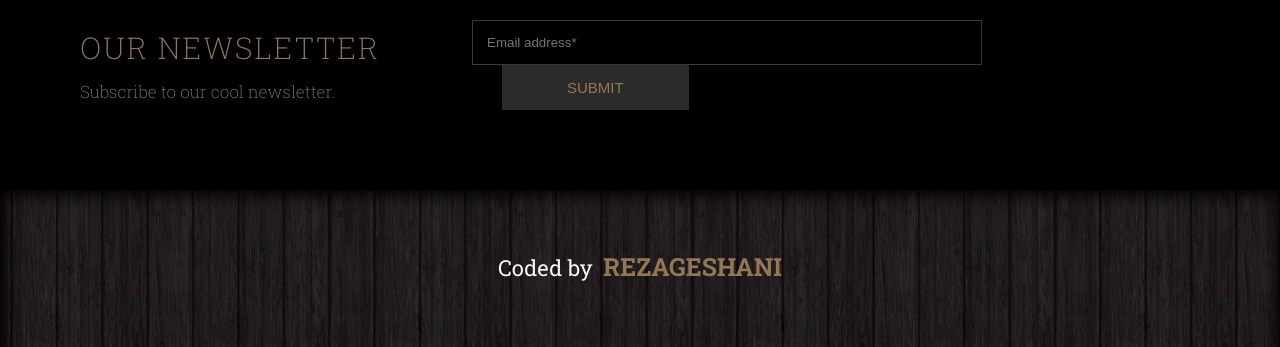
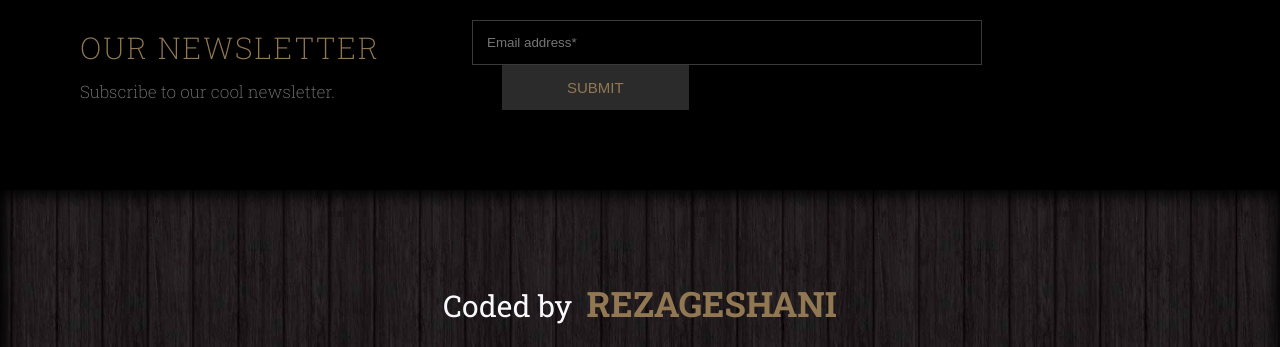
Before and after one commit to RezaGeshaniWeb/CSS-Parallax, a plain HTML site: page index.html in a window 1280 px wide. Shown: the part 4712-5059 px from the top of the page. Drawn offline with nearby package versions, Linux system fonts and the light colour scheme.

Commit message:
Update master.css

```diff
--- a/assets/css/master.css
+++ b/assets/css/master.css
@@ -368,15 +368,15 @@ main {
 
                 >p {
                     text-align: center;
-                    font-size: 22px;
-                    margin: 60px 0 70px;
+                    font-size: 30px;
+                    margin: 90px 0;
 
                     color: var(--dark2);
 
                     >strong {
-                        font-size: 25px;
+                        font-size: 35px;
                         color: var(--primary);
-                        margin-left: 5px;
+                        margin-left: 7px;
 
                         &:last-of-type {
                             text-transform: uppercase;
```
